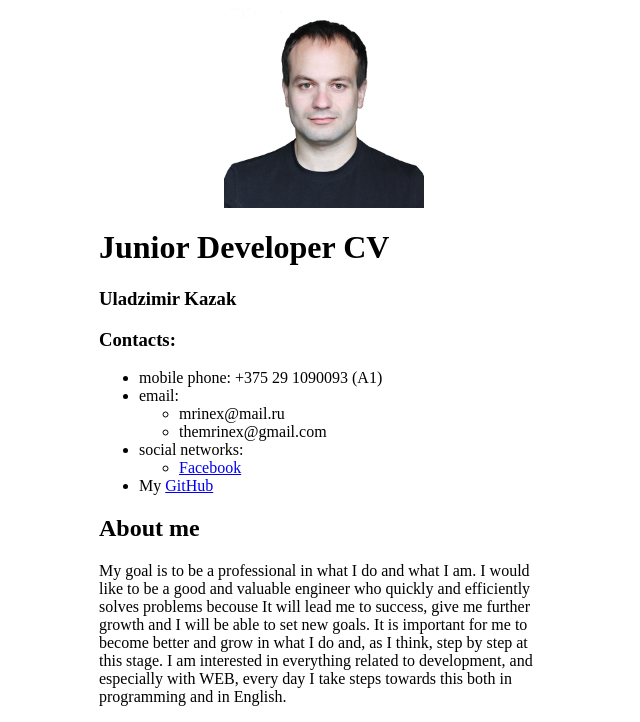
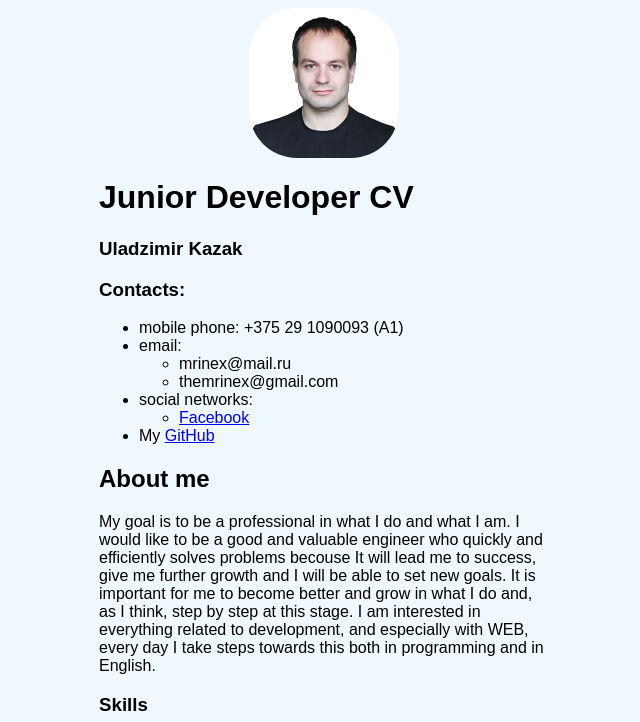
Before and after one commit to mrINEX/rsschool-cv, a plain HTML site: page index.html in a window 1280 px wide. Shown: the top 722 px of the page, without its empty margins (316-956 px from the left). Drawn offline with Linux system fonts and the light colour scheme.

Commit message:
docs: update and finish html,css cv

```diff
--- a/style.css
+++ b/style.css
@@ -1,3 +1,7 @@
+body {
+    font-family: "Arial", "Helvetica", sans-serif;
+    background-color: aliceblue;
+  }
 .conteiner {
     width: 450px;
     margin-left: auto;
@@ -7,5 +11,6 @@
     display: block;
     margin-left: auto;
     margin-right: auto;
-    width: 200px;
+    width: 150px;
+    border-radius: 3em;
 }
```
